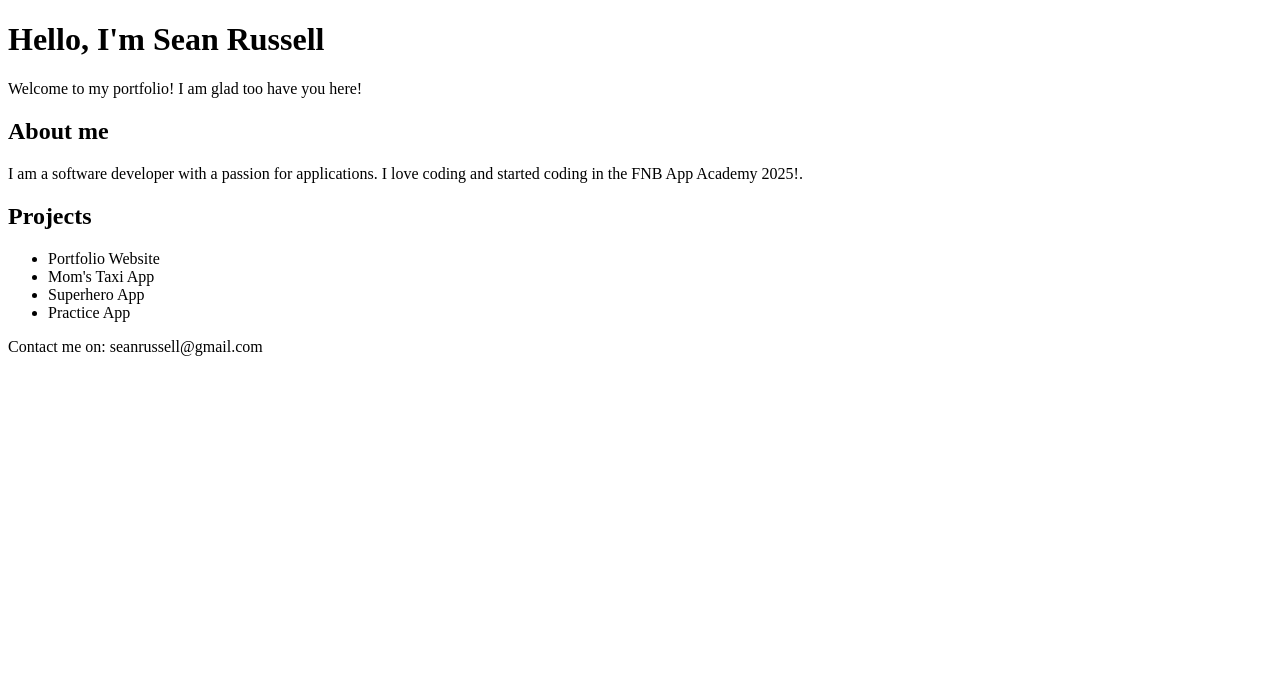
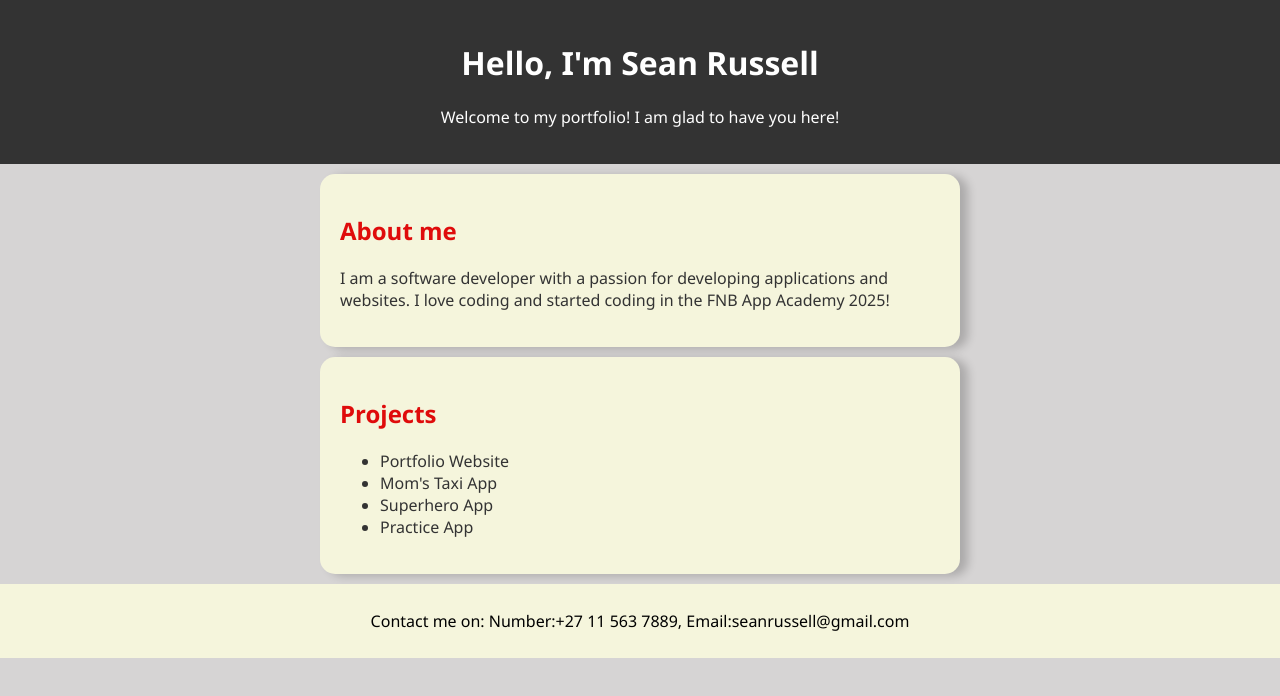
Before and after one commit to Seannas9912/portfolio_website, a plain HTML site: page index.html in a window 1280 px wide. Drawn offline with Linux system fonts and the light colour scheme.

Commit message:
Added some styling to my portfolio website
First version of portfolio done with styles.

```diff
--- a/index.html
+++ b/index.html
@@ -4,16 +4,17 @@
     <meta charset="UTF-8">
     <meta name="viewport" content="width=device-width, initial-scale=1.0">
     <title>Sean Russell - Portfolio</title>
+    <link rel="stylesheet" href="style.css">
 </head>
 <body>
     <header>
         <h1>Hello, I'm Sean Russell</h1>
-        <p>Welcome to my portfolio! I am glad too have you here!</p>
+        <p>Welcome to my portfolio! I am glad to have you here!</p>
     </header>
 
     <section class="about">
         <h2>About me</h2>
-        <p>I am a software developer with a passion for applications. I love coding and started coding in the FNB App Academy 2025!.</p>
+        <p>I am a software developer with a passion for developing applications and websites. I love coding and started coding in the FNB App Academy 2025!</p>
     </section>
 
     <section class="projects">
@@ -27,7 +28,7 @@
     </section>
 
     <footer>
-        <p>Contact me on: seanrussell@gmail.com</p>
+        <p>Contact me on: Number:+27 11 563 7889, Email:seanrussell@gmail.com</p>
     </footer>
 </body>
 </html>
--- a/style.css
+++ b/style.css
@@ -0,0 +1,37 @@
+body{
+    font-family: 'Segoe UI', Tahoma, Geneva, Verdana, sans-serif;
+    background: #d6d4d4;
+    color: #333;
+    margin: 0;
+    padding: 0;
+}
+
+header{
+    background-color: #333;
+    color: white;
+    padding: 20px;
+    text-align: center;
+}
+
+section{
+    padding: 20px;
+    margin: 10px auto;
+    max-width: 600px;
+    background-color: beige;
+    border-radius: 15px;
+    box-shadow: 8px 2px 10px rgba(0, 0, 0, 0.200);
+}
+h2{
+    color: #df0b0b;
+}
+
+footer{
+    text-align: center;
+    padding: 10px;
+    background-color: beige;
+    color: black;
+}
+
+.about{
+    padding: 20px;
+}
```
